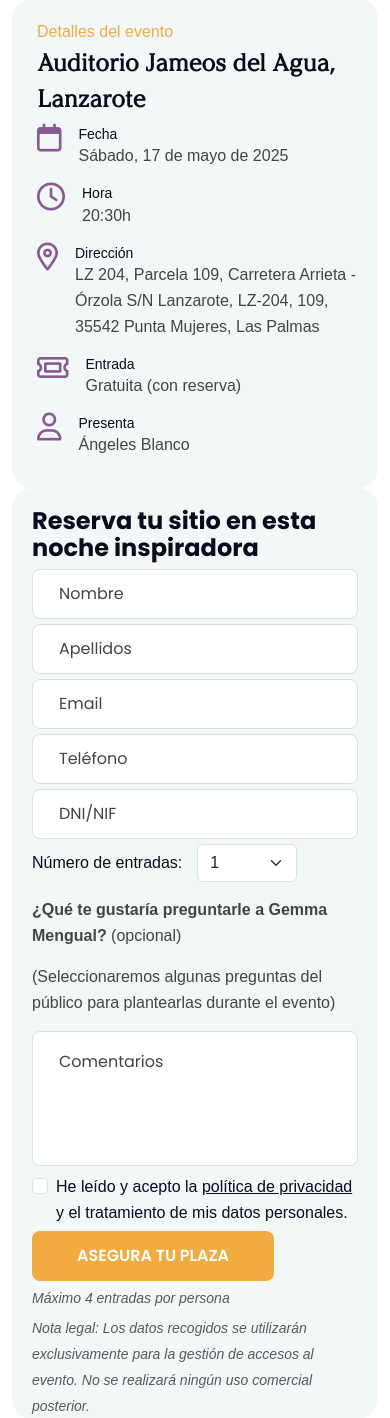
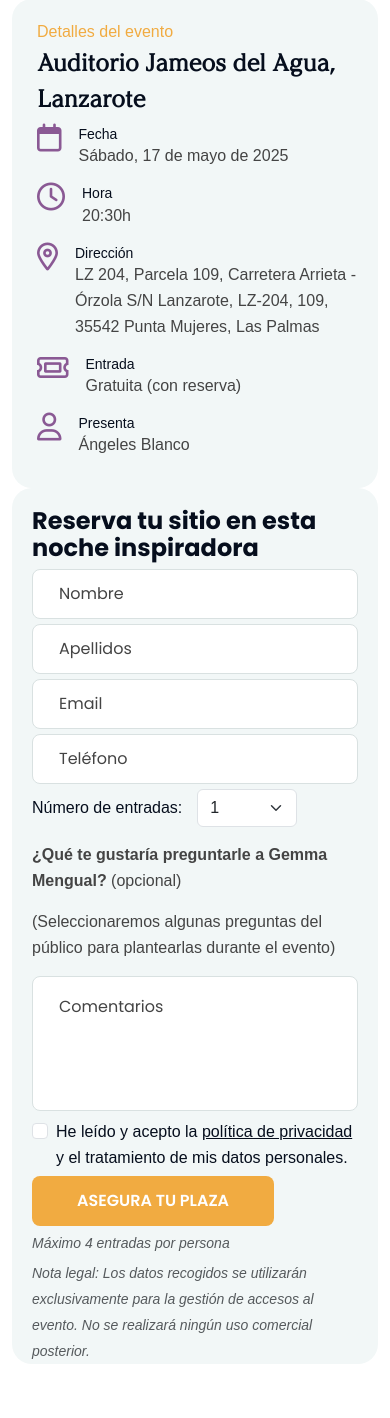
Before and after one commit to NeoGeneration/cangrejos_albinos_v2, a PHP site: page / in a window 390 px wide. Shown: the part 1929-3347 px from the top of the page. Run offline with PHP 8.4, Linux system fonts and the light colour scheme; some libraries are stand-ins or nearby versions; some web fonts are replaced.

Commit message:
Remove DNI field from reservation forms and email templates

```diff
--- a/confirm_reservation.php
+++ b/confirm_reservation.php
@@ -50,7 +50,6 @@ if (isset($_GET['token']) && !empty($_GET['token'])) {
                         'last_name' => $reservation['last_name'],
                         'email' => $reservation['email'],
                         'phone' => $reservation['phone'],
-                        'dni' => $reservation['dni'],
                         'confirmation_code' => $reservation['confirmation_code'],
                         'num_tickets' => $reservation['num_tickets'],
                         'reservation_date' => $reservation['reservation_date']
--- a/includes/email/email_template.php
+++ b/includes/email/email_template.php
@@ -253,7 +253,6 @@ function generate_email($email_type, $data, $baseURL = '') {
                     <li><strong>Nombre:</strong> {$full_name}</li>
                     <li><strong>Email:</strong> {$data['email']}</li>
                     <li><strong>Teléfono:</strong> {$data['phone']}</li>
-                    <li><strong>DNI/NIF:</strong> {$data['dni']}</li>
                     <li><strong>Número de entradas:</strong> {$data['num_tickets']}" .
                     ($action_type == 'cancellation' ? " (liberadas)" : "") . "</li>
                     <li><strong>Fecha de reserva:</strong> " . (isset($data['reservation_date']) ? date('d/m/Y H:i', strtotime($data['reservation_date'])) : date('d/m/Y H:i')) . "</li>
--- a/index.php
+++ b/index.php
@@ -61,7 +61,7 @@
               break;
 
           case 'duplicate':
-              $error_message = isset($_GET['msg']) ? urldecode($_GET['msg']) : "Ya existe una reserva con este email o DNI.";
+              $error_message = isset($_GET['msg']) ? urldecode($_GET['msg']) : "Ya existe una reserva con este email.";
               break;
 
           case 'db':
@@ -589,7 +589,7 @@
                                   </div>
                               </div>
                               <div class="row">
-                                  <!-- Fila 2: Email, Teléfono y DNI -->
+                                  <!-- Fila 2: Email, Teléfono -->
                                   <div class="col-lg-4 col-md-4 mb-20">
                                       <input class="td-input" name="email" type="email" placeholder="Email" required value="<?php echo isset($form_data['email']) ? htmlspecialchars($form_data['email']) : '';
   ?>">
@@ -608,14 +608,7 @@
                                           <?php endif; ?>
                                       </div>
                                   </div>
-                                  <div class="col-lg-4 col-md-4 mb-20">
-                                      <input class="td-input" name="dni" type="text" placeholder="DNI/NIF" required value="<?php echo isset($form_data['dni']) ? htmlspecialchars($form_data['dni']) : ''; ?>">
-                                      <div class="error-message" id="dni-error">
-                                          <?php if (isset($form_errors['dni'])): ?>
-                                              <?php echo $form_errors['dni']; ?>
-                                          <?php endif; ?>
-                                      </div>
-                                  </div>
+
                               </div>
                               <div class="row">
                                   <!-- Selector de número de entradas -->
@@ -1238,17 +1231,7 @@ Déjanos tus datos y te avisaremos antes que a nadie.
               isValid = false;
           }
 
-          // Validate DNI/NIF
-          const dni = $('input[name="dni"]').val().trim();
-          const dniRegex = /^[0-9]{8}[A-Z]$/;
-          const nieRegex = /^[XYZ][0-9]{7}[A-Z]$/;
-          if (dni === '') {
-              $('#dni-error').text('Por favor, introduce tu DNI/NIF');
-              isValid = false;
-          } else if (!dniRegex.test(dni) && !nieRegex.test(dni)) {
-              $('#dni-error').text('Por favor, introduce un DNI/NIE válido');
-              isValid = false;
-          }
+
 
           // Validate privacy policy
           if (!$('#privacy_policy').is(':checked')) {
```
Also changed, not shown: admin/dashboard.php (+5 -11 lines).
